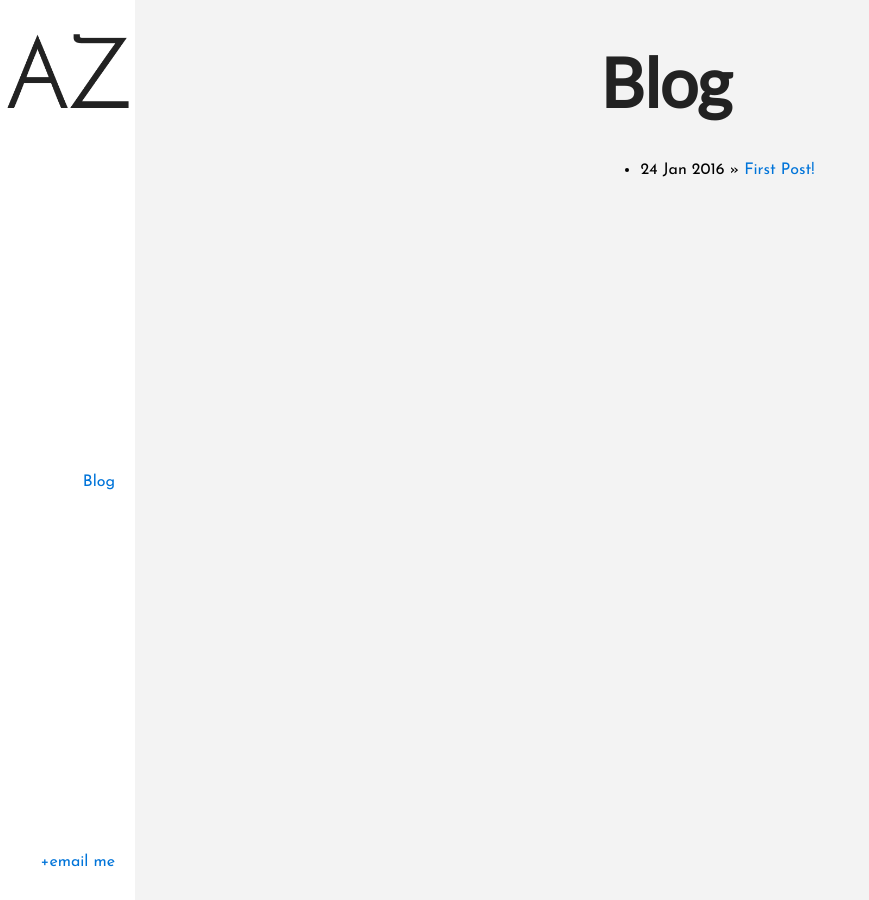
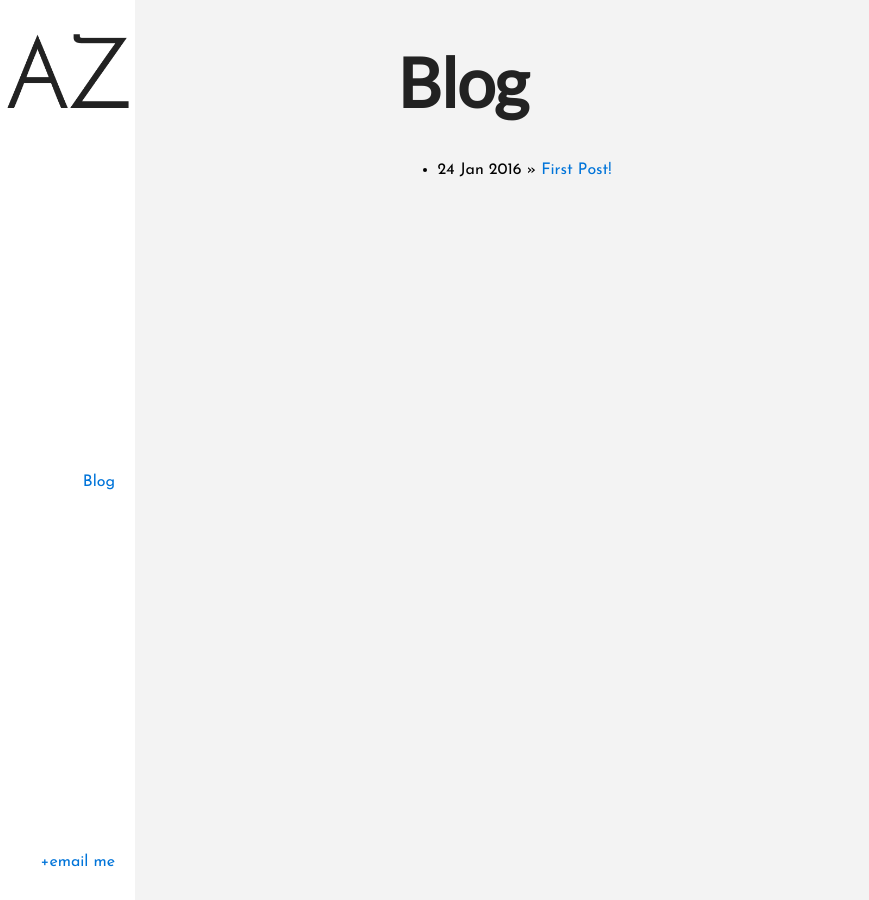
Before and after one commit to ZeroVa/ahsanzahid.com, a Jekyll site: the page built from index.html, in a window 1280 px wide and 900 px high. Shown: the whole window, without its empty margins (0-869 px from the left). Built offline with Jekyll 4.4.1, drawn with Linux system fonts in a browser that asks for light colours; Markdown is read by kramdown in place of the engine named in the settings.

Commit message:
Fixed column on index

```diff
--- a/index.html
+++ b/index.html
@@ -9,7 +9,7 @@ title: Ahsan Zahid
 	<div class="home-section">
 
 		<div class="flex">
-			<div class=".col-2">
+			<div class="col-2">
 			  <h1>Blog</h1>
 			  <ul class="posts">
 			    {% for post in site.posts %}
```
